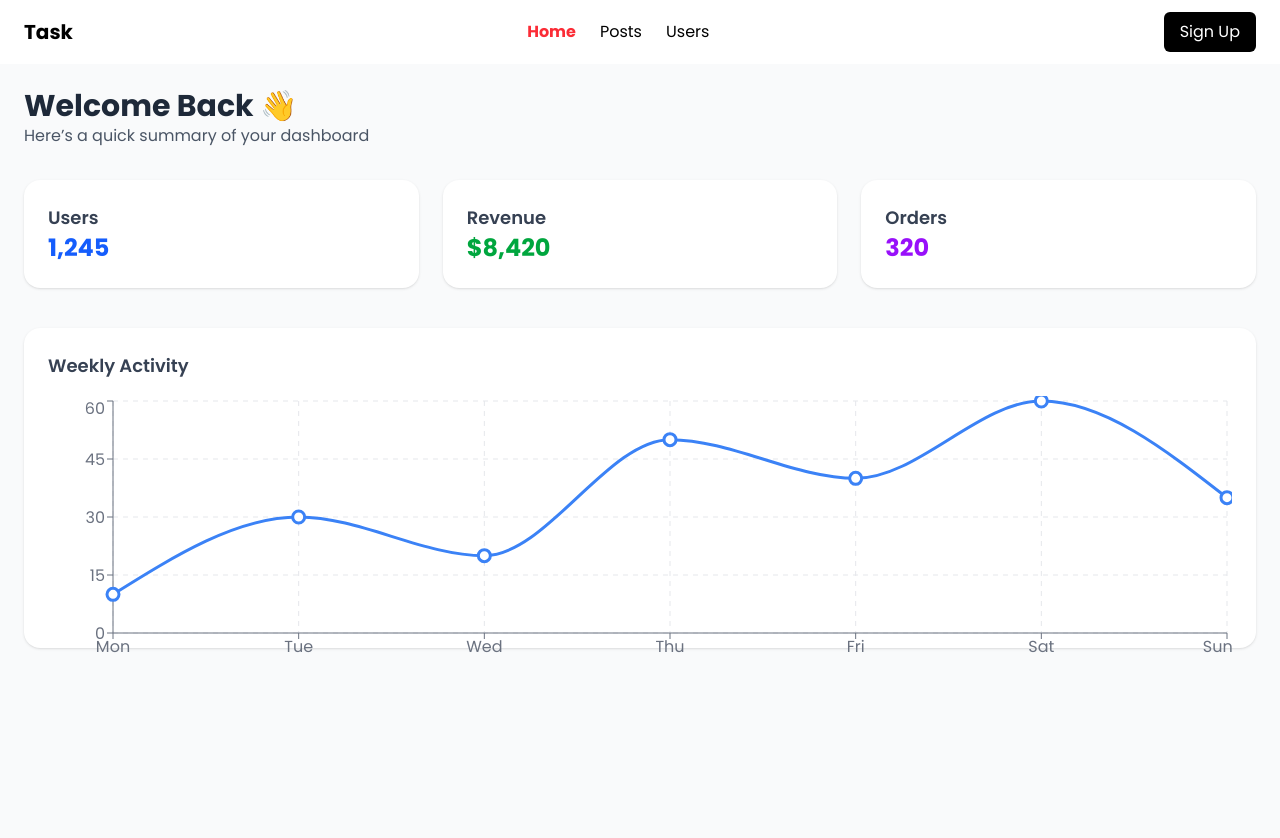
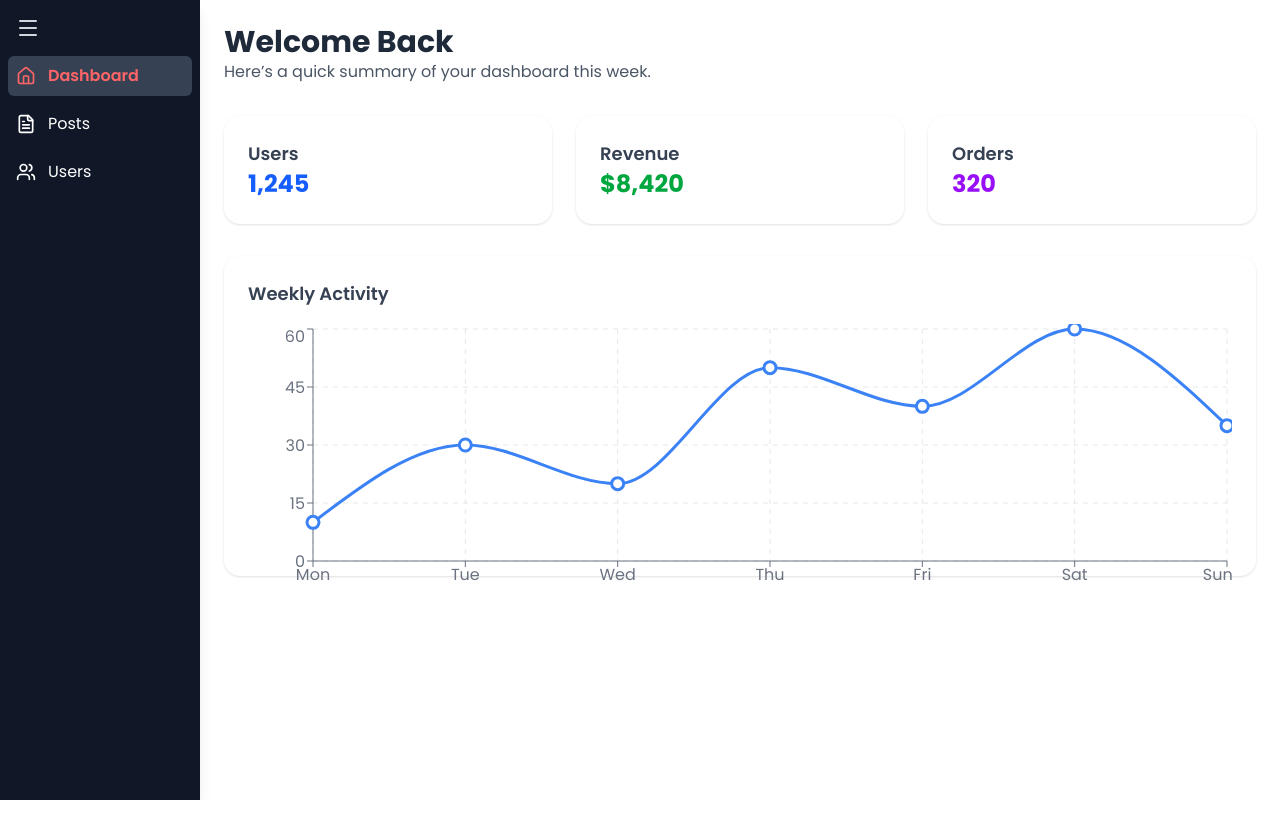
Before and after one commit to rajib-6311/frontend-developer-test, a Next.js app: page / in a window 1280 px wide. Shown: the top 838 px of the page. After the commit the page ends 800 px from the top, so only its background shows below. Built offline with nearby package versions, Linux system fonts and the light colour scheme.

Commit message:
dashboard design with summary section & animated elements

```diff
--- a/app/compontents/Navbar.tsx
+++ b/app/compontents/Navbar.tsx
@@ -1,30 +1,52 @@
-"use client"
+"use client";
+
+import { useState } from "react";
+import { motion } from "framer-motion";
 import Link from "next/link";
 import { usePathname } from "next/navigation";
+import { Home, FileText, Users, Menu } from "lucide-react";
 
+const menuItems = [
+  { name: "Dashboard", href: "/", icon: <Home size={20} /> },
+  { name: "Posts", href: "/posts", icon: <FileText size={20} /> },
+  { name: "Users", href: "/users", icon: <Users size={20} /> },
+];
 
-const Navbar = () => {
-    const pathname = usePathname()
-    return (
-        <nav className="shadow py-3">
-            <div className="md:flex items-center justify-between md:max-w-7xl mx-auto flex px-6 ">
-                <div>
-                    <Link className="text-xl font-bold" href='/'>Task</Link>
-                </div>
-                <div className="hidden md:flex items-center justify-center gap-6">
-                    <Link className={`${pathname === '/' ? 'text-red-500 font-bold' : ''} hover:text-red-500`} href='/'>Home</Link>
+export default function Sidebar() {
+  const [isOpen, setIsOpen] = useState(true);
+  const pathname = usePathname();
 
-                    <Link className={`${pathname === '/posts' ? 'text-red-500 font-bold' : ''} hover:text-red-500`} href='/posts'>Posts</Link>
+  return (
+    <motion.aside
+      animate={{ width: isOpen ? 200 : 64 }}
+      transition={{ duration: 0.3, ease: "easeInOut" }}
+      className="h-screen bg-gray-900 text-white flex flex-col shadow-lg"
+    >
+      {/* Toggle button */}
+      <button
+        onClick={() => setIsOpen(!isOpen)}
+        className="p-4 text-gray-300 hover:text-white"
+      >
+        <Menu className="cursor-pointer"/>
+      </button>
 
-                    <Link className={`${pathname === '/users' ? 'text-red-500 font-bold' : ''} hover:text-red-500`} href='/users'>Users</Link>
-
-                </div>
-                <div>
-                    <button className="bg-black px-4 py-2 text-base text-white rounded-md">Sign Up</button>
-                </div>
-            </div>
-        </nav>
-    );
-};
-
-export default Navbar;
+      {/* Menu items */}
+      <nav className="flex-1 px-2 space-y-2">
+        {menuItems.map((item) => (
+          <Link
+            key={item.name}
+            href={item.href}
+            className={`flex items-center gap-3 p-2 rounded-md transition-colors ${
+              pathname === item.href
+                ? "bg-gray-700 text-red-400 font-semibold"
+                : "hover:bg-gray-700"
+            }`}
+          >
+            {item.icon}
+            {isOpen && <span className="whitespace-nowrap">{item.name}</span>}
+          </Link>
+        ))}
+      </nav>
+    </motion.aside>
+  );
+}
--- /dev/null
+++ b/app/dashboard/page.tsx
@@ -0,0 +1,90 @@
+"use client";
+
+import { motion } from "framer-motion";
+import {
+  LineChart,
+  Line,
+  CartesianGrid,
+  XAxis,
+  YAxis,
+  Tooltip,
+  ResponsiveContainer,
+} from "recharts";
+
+const data = [
+  { name: "Mon", value: 10 },
+  { name: "Tue", value: 30 },
+  { name: "Wed", value: 20 },
+  { name: "Thu", value: 50 },
+  { name: "Fri", value: 40 },
+  { name: "Sat", value: 60 },
+  { name: "Sun", value: 35 },
+];
+
+export default function DashboardHome() {
+  return (
+    <div className="p-6 space-y-8">
+      {/* ✅ Static Summary Section */}
+      <motion.div
+        initial={{ opacity: 0, y: -20 }}
+        animate={{ opacity: 1, y: 0 }}
+        transition={{ duration: 0.6 }}
+      >
+        <h1 className="text-3xl font-bold text-gray-800">Welcome Back</h1>
+        <p className="text-gray-600">
+          Here’s a quick summary of your dashboard this week.
+        </p>
+      </motion.div>
+
+      {/*  Stats Cards */}
+      <div className="grid grid-cols-1 md:grid-cols-3 gap-6">
+        <motion.div
+          whileHover={{ scale: 1.05 }}
+          className="p-6 bg-white shadow rounded-2xl"
+        >
+          <h2 className="text-lg font-semibold text-gray-700">Users</h2>
+          <p className="text-2xl font-bold text-blue-600">1,245</p>
+        </motion.div>
+
+        <motion.div
+          whileHover={{ scale: 1.05 }}
+          className="p-6 bg-white shadow rounded-2xl"
+        >
+          <h2 className="text-lg font-semibold text-gray-700">Revenue</h2>
+          <p className="text-2xl font-bold text-green-600">$8,420</p>
+        </motion.div>
+
+        <motion.div
+          whileHover={{ scale: 1.05 }}
+          className="p-6 bg-white shadow rounded-2xl"
+        >
+          <h2 className="text-lg font-semibold text-gray-700">Orders</h2>
+          <p className="text-2xl font-bold text-purple-600">320</p>
+        </motion.div>
+      </div>
+
+      {/* ✅ Small Animated Chart */}
+      <div className="p-6 bg-white shadow rounded-2xl h-80">
+        <h2 className="text-lg font-semibold text-gray-700 mb-4">
+          Weekly Activity
+        </h2>
+        <ResponsiveContainer width="100%" height="100%">
+          <LineChart data={data}>
+            <CartesianGrid stroke="#e5e7eb" strokeDasharray="5 5" />
+            <XAxis dataKey="name" stroke="#6b7280" />
+            <YAxis stroke="#6b7280" />
+            <Tooltip />
+            <Line
+              type="monotone"
+              dataKey="value"
+              stroke="#3b82f6"
+              strokeWidth={3}
+              dot={{ r: 6 }}
+              activeDot={{ r: 8 }}
+            />
+          </LineChart>
+        </ResponsiveContainer>
+      </div>
+    </div>
+  );
+}
--- a/app/layout.tsx
+++ b/app/layout.tsx
@@ -23,8 +23,15 @@ export default function RootLayout({
       <body
         className={`${font.className} antialiased`}
       >
-          <Navbar/>
-        {children}
+      <div className="flex h-screen overflow-hidden">
+        <Navbar/>
+         <div className="flex flex-col flex-1 overflow-auto">
+        <div className="max-w-7xl mx-auto w-full">
+
+             {children}
+        </div>
+       </div>
+      </div>
       </body>
     </html>
   );
--- a/app/page.tsx
+++ b/app/page.tsx
@@ -1,93 +1,48 @@
 "use client";
+import AOS from 'aos';
+import 'aos/dist/aos.css';
 
-import { motion } from "framer-motion";
-import {
-  LineChart,
-  Line,
-  CartesianGrid,
-  XAxis,
-  YAxis,
-  Tooltip,
-  ResponsiveContainer,
-} from "recharts";
 
-const data = [
-  { name: "Mon", value: 10 },
-  { name: "Tue", value: 30 },
-  { name: "Wed", value: 20 },
-  { name: "Thu", value: 50 },
-  { name: "Fri", value: 40 },
-  { name: "Sat", value: 60 },
-  { name: "Sun", value: 35 },
-];
+// import { motion } from "framer-motion";
+import { useEffect } from 'react';
+import DashboardPage from './dashboard/page';
+// import {
+//   LineChart,
+//   Line,
+//   CartesianGrid,
+//   XAxis,
+//   YAxis,
+//   Tooltip,
+//   ResponsiveContainer,
+// } from "recharts";
+
+// const data = [
+//   { name: "Mon", value: 10 },
+//   { name: "Tue", value: 30 },
+//   { name: "Wed", value: 20 },
+//   { name: "Thu", value: 50 },
+//   { name: "Fri", value: 40 },
+//   { name: "Sat", value: 60 },
+//   { name: "Sun", value: 35 },
+// ];
 
 export default function DashboardHome() {
+
+  useEffect(()=>{
+    const initAOS = async ()=>{
+      await import('aos');
+      AOS.init({
+        duration: 1000,
+        easing: "ease",
+        once: true,
+        anchorPlacement: "top-bottom"
+      })
+    }
+    initAOS();
+  },[])
   return (
-    <div className="max-w-7xl mx-auto">
-    <main className="p-6 min-h-screen bg-gray-50">
-
-      {/* Welcome Section */}
-      <motion.div
-        initial={{ opacity: 0, y: -20 }}
-        animate={{ opacity: 1, y: 0 }}
-        transition={{ duration: 0.6 }}
-        className="mb-8"
-      >
-        <h1 className="text-3xl font-bold text-gray-800">Welcome Back 👋</h1>
-        <p className="text-gray-600">Here’s a quick summary of your dashboard</p>
-      </motion.div>
-
-      {/* Stats Section */}
-      <div className="grid grid-cols-1 md:grid-cols-3 gap-6 mb-10">
-        <motion.div
-          whileHover={{ scale: 1.05 }}
-          className="p-6 bg-white shadow rounded-2xl"
-        >
-          <h2 className="text-lg font-semibold text-gray-700">Users</h2>
-          <p className="text-2xl font-bold text-blue-600">1,245</p>
-        </motion.div>
-
-        <motion.div
-          whileHover={{ scale: 1.05 }}
-          className="p-6 bg-white shadow rounded-2xl"
-        >
-          <h2 className="text-lg font-semibold text-gray-700">Revenue</h2>
-          <p className="text-2xl font-bold text-green-600">$8,420</p>
-        </motion.div>
-
-        <motion.div
-          whileHover={{ scale: 1.05 }}
-          className="p-6 bg-white shadow rounded-2xl"
-        >
-          <h2 className="text-lg font-semibold text-gray-700">Orders</h2>
-          <p className="text-2xl font-bold text-purple-600">320</p>
-        </motion.div>
-      </div>
-
-      {/* Animated Chart */}
-      <div className="p-6 bg-white shadow rounded-2xl h-80">
-        <h2 className="text-lg font-semibold text-gray-700 mb-4">
-          Weekly Activity
-        </h2>
-        <ResponsiveContainer width="100%" height="100%">
-          <LineChart data={data}>
-            <CartesianGrid stroke="#e5e7eb" strokeDasharray="5 5" />
-            <XAxis dataKey="name" stroke="#6b7280" />
-            <YAxis stroke="#6b7280" />
-            <Tooltip />
-            <Line
-              type="monotone"
-              dataKey="value"
-              stroke="#3b82f6"
-              strokeWidth={3}
-              dot={{ r: 6 }}
-              activeDot={{ r: 8 }}
-            />
-          </LineChart>
-        </ResponsiveContainer>
-      </div>
-
-    </main>
+    <div>
+       <DashboardPage/>
     </div>
   );
 }
--- a/app/types/posts.ts
+++ b/app/types/posts.ts
@@ -1,7 +1,7 @@
 
 
 export interface postsItems {
-    id: string,
+    id: number,
     title: string,
     body: string
 }
--- /dev/null
+++ b/app/users/page.tsx
@@ -0,0 +1,103 @@
+// app/users/page.tsx
+"use client";
+
+
+import { useState } from "react";
+import { motion, AnimatePresence } from "framer-motion";
+import { useFetch } from "../lib/useFetch";
+
+type User = {
+  id: number;
+  name: string;
+  email: string;
+  phone: string;
+  website: string;
+  company: { name: string; catchPhrase: string };
+  address: { city: string };
+};
+
+export default function UsersPage() {
+  const { data: users} = useFetch<User[]>(
+    "https://jsonplaceholder.typicode.com/users"
+  );
+  const [selectedUser, setSelectedUser] = useState<User | null>(null);
+
+
+  return (
+    <div className="max-w-5xl mx-auto p-6">
+      <h1 className="text-2xl font-bold mb-6">Users</h1>
+
+      {/* Table */}
+      <div className="overflow-x-auto">
+        <table className="w-full border-collapse shadow rounded-lg">
+          <thead className="bg-gray-100">
+            <tr>
+              <th className="p-3 text-left">Name</th>
+              <th className="p-3 text-left">Email</th>
+              <th className="p-3 text-left">Company</th>
+            </tr>
+          </thead>
+          <tbody>
+            {users?.map((user) => (
+              <tr
+                key={user.id}
+                className=" hover:bg-gray-50 cursor-pointer shadow"
+                onClick={() => setSelectedUser(user)}
+              >
+                <td className="p-3">{user.name}</td>
+                <td className="p-3">{user.email}</td>
+                <td className="p-3">{user.company.name}</td>
+              </tr>
+            ))}
+          </tbody>
+        </table>
+      </div>
+
+      {/* Modal */}
+      <AnimatePresence>
+        {selectedUser && (
+          <motion.div
+            className="fixed inset-0 flex items-center justify-center bg-black/50 z-50"
+            initial={{ opacity: 0 }}
+            animate={{ opacity: 1 }}
+            exit={{ opacity: 0 }}
+          >
+            <motion.div
+              className="bg-white rounded-2xl p-6 max-w-md w-full shadow-lg"
+              initial={{ scale: 0.8, opacity: 0 }}
+              animate={{ scale: 1, opacity: 1 }}
+              exit={{ scale: 0.8, opacity: 0 }}
+            >
+              <h2 className="text-xl font-bold mb-2">{selectedUser.name}</h2>
+              <p className="text-gray-700 mb-1">
+                <strong>Email:</strong> {selectedUser.email}
+              </p>
+              <p className="text-gray-700 mb-1">
+                <strong>Phone:</strong> {selectedUser.phone}
+              </p>
+              <p className="text-gray-700 mb-1">
+                <strong>Website:</strong> {selectedUser.website}
+              </p>
+              <p className="text-gray-700 mb-1">
+                <strong>Company:</strong> {selectedUser.company.name}
+              </p>
+              <p className="text-gray-600 italic">
+                {selectedUser.company.catchPhrase}
+              </p>
+              <p className="text-gray-600">
+                <strong>City:</strong> {selectedUser.address.city}
+              </p>
+
+              <button
+                onClick={() => setSelectedUser(null)}
+                className="mt-4 px-4 py-2 bg-blue-600 text-white rounded-lg hover:bg-blue-700 transition"
+              >
+                Close
+              </button>
+            </motion.div>
+          </motion.div>
+        )}
+      </AnimatePresence>
+    </div>
+  );
+}
--- a/package.json
+++ b/package.json
@@ -9,7 +9,9 @@
     "lint": "eslint"
   },
   "dependencies": {
+    "aos": "^2.3.4",
     "framer-motion": "^12.23.13",
+    "lucide-react": "^0.544.0",
     "next": "15.5.3",
     "react": "19.1.0",
     "react-dom": "19.1.0",
@@ -18,6 +20,7 @@
   "devDependencies": {
     "@eslint/eslintrc": "^3",
     "@tailwindcss/postcss": "^4",
+    "@types/aos": "^3.0.7",
     "@types/node": "^20",
     "@types/react": "^19",
     "@types/react-dom": "^19",
```
Also changed, not shown: app/lib/useFetch.ts (+52 -14 lines), app/posts/page.tsx (+9 -5 lines), app/shred/PostsCard.tsx (+12 -11 lines), 1 other file (tests, documents, lock files or other folders).
